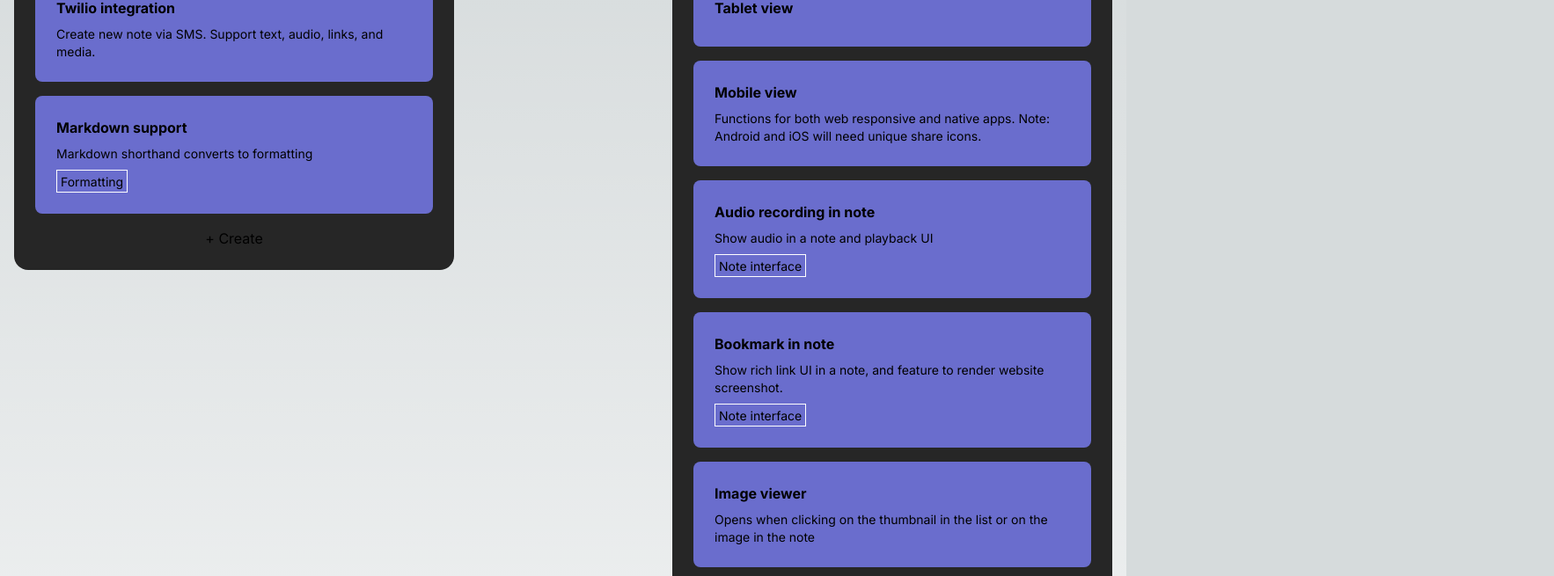
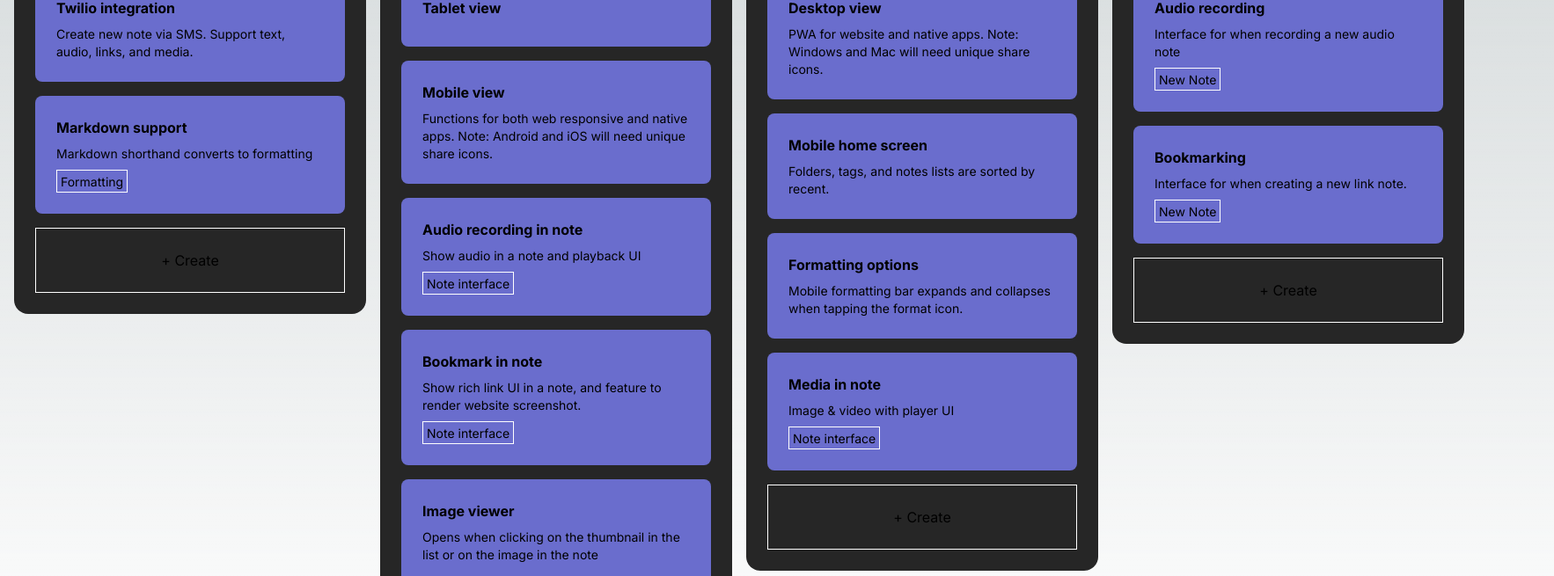
Before and after one commit to Skaimarvas/fullkanbantask, a Next.js app: page / in a window 1280 px wide. Shown: the part 115-770 px from the top of the page at 88% size, 1766 px wide, since content can reach past the window. Built offline with nearby package versions, Linux system fonts and the light colour scheme.

Commit message:
add button and style

```diff
--- a/src/pages/index.tsx
+++ b/src/pages/index.tsx
@@ -6,81 +6,84 @@ const inter = Inter({ subsets: ["latin"] });
 export default function Home() {
   return (
     <main
-      className={`flex min-h-screen flex-wrap justify-between gap-4 p-4 ${inter.className}`}
+      className={`flex min-h-screen w-fit flex-row  justify-start items-start gap-4 p-4 ${inter.className}`}
     >
-      <div className="flex flex-col bg-[#262626] h-fit p-6 gap-4 w-[500px] rounded-2xl">
+      <div className="flex flex-col bg-[#262626] h-fit p-6 gap-4 w-[400px] rounded-2xl">
         <h3 className="text-2xl tracking-wide font-bold">Backlog</h3>
         {kanbanlist &&
           kanbanlist.backLog.map((back) => (
-            <div className="flex flex-col bg-[#6A6DCD] rounded-lg p-6 gap-2">
+            <button className="flex flex-col bg-[#6A6DCD] hover:bg-[#575aa8]  rounded-lg p-6 gap-2">
               <h4 className=" text-base font-bold "> {back.title} </h4>
-              <p className="text-sm">{back.description}</p>
+              <p className="text-sm text-left">{back.description}</p>
               {back.status && (
                 <div className="px-1 border border-white w-fit ">
                   <span className="text-sm"> {back.status} </span>
                 </div>
               )}
-            </div>
+            </button>
           ))}
-        <button>
+        <button className="p-6 w-full border border-white">
           <span>+ Create</span>
         </button>
       </div>
-
-      <div className="flex flex-col bg-[#262626] h-fit p-6 gap-4 w-[500px] rounded-2xl">
+      <div className="flex flex-col bg-[#262626] h-fit p-6 gap-4 w-[400px] rounded-2xl">
         <h3 className="text-2xl tracking-wide font-bold">To do</h3>
         {kanbanlist &&
           kanbanlist.toDo.map((to) => (
-            <div className="flex flex-col bg-[#6A6DCD] rounded-lg p-6 gap-2">
+            <button className="flex flex-col bg-[#6A6DCD] hover:bg-[#575aa8] rounded-lg p-6 gap-2">
               <h4 className=" text-base font-bold "> {to.title} </h4>
-              <p className="text-sm">{to.description}</p>
+              <p className="text-sm text-left">{to.description}</p>
               {to.status && (
                 <div className="px-1 border border-white w-fit ">
                   <span className="text-sm"> {to.status} </span>
                 </div>
               )}
-            </div>
+            </button>
           ))}
-        <button>
+        <button className="p-6 w-full border border-white">
           <span>+ Create</span>
         </button>
       </div>
-      <div className="flex flex-col bg-[#262626] h-fit p-6 gap-4 w-[500px] rounded-2xl">
+      <div className="flex flex-col bg-[#262626] h-fit p-6 gap-4 w-[400px] rounded-2xl">
         <h3 className="text-2xl tracking-wide font-bold">In progress</h3>
         {kanbanlist &&
           kanbanlist.inProgress.map((prog) => (
-            <div className="flex flex-col bg-[#6A6DCD] rounded-lg p-6 gap-2">
+            <button className="flex flex-col bg-[#6A6DCD] hover:bg-[#575aa8] rounded-lg p-6 gap-2">
               <h4 className=" text-base font-bold "> {prog.title} </h4>
-              <p className="text-sm">{prog.description}</p>
+              <p className="text-sm text-left">{prog.description}</p>
               {prog.status && (
                 <div className="px-1 border border-white w-fit ">
                   <span className="text-sm"> {prog.status} </span>
                 </div>
               )}
-            </div>
+            </button>
           ))}
-        <button>
+        <button className="p-6 w-full border border-white">
           <span>+ Create</span>
         </button>
       </div>
-      <div className="flex flex-col bg-[#262626] h-fit p-6 gap-4 w-[500px] rounded-2xl">
+      <div className="flex flex-col bg-[#262626] h-fit p-6 gap-4 w-[400px] rounded-2xl">
         <h3 className="text-2xl tracking-wide font-bold">Designed</h3>
         {kanbanlist &&
           kanbanlist.designed.map((design) => (
-            <div className="flex flex-col bg-[#6A6DCD] rounded-lg p-6 gap-2">
+            <button className="flex flex-col bg-[#6A6DCD] hover:bg-[#575aa8] rounded-lg p-6 gap-2">
               <h4 className=" text-base font-bold "> {design.title} </h4>
-              <p className="text-sm">{design.description}</p>
+              <p className="text-sm text-left">{design.description}</p>
               {design.status && (
                 <div className="px-1 border border-white w-fit ">
                   <span className="text-sm"> {design.status} </span>
                 </div>
               )}
-            </div>
+            </button>
           ))}
-        <button>
+        <button className="p-6 w-full border border-white">
           <span>+ Create</span>
         </button>
       </div>
+
+      <button className="p-6 border border-white">
+        <span className="text-3xl">+</span>
+      </button>
     </main>
   );
 }
```
